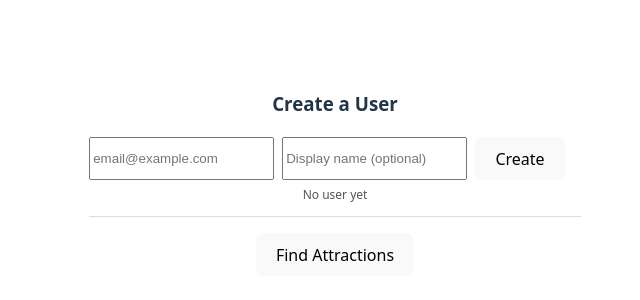
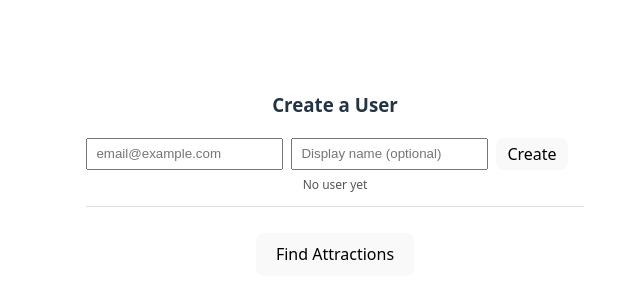
Before and after one commit to adicaluga/LandMarkr, a React (Vite) app in the folder client/: page / in a window 1280 px wide. Shown: the part 218-518 px from the top of the page, without its empty margins (305-945 px from the left). Built offline with nearby package versions, Linux system fonts and the light colour scheme.

Commit message:
Removed inline css and put it in a dedicated css file

```diff
--- /dev/null
+++ b/client/src/SearchDemo.css
@@ -0,0 +1,60 @@
+/* client/src/SearchDemo.css */
+
+.userSection {
+  margin-bottom: 16px;
+  padding-bottom: 12px;
+  border-bottom: 1px solid #ddd;
+}
+
+.form {
+  display: flex;
+  gap: 8px;
+  flex-wrap: wrap;
+}
+
+.form input {
+  padding: 4px 8px;
+}
+
+.form button {
+  padding: 4px 10px;
+  cursor: pointer;
+}
+
+.userMsg {
+  margin-left: 8px;
+  font-size: 0.9rem;
+  color: crimson;
+}
+
+.userMsg.success {
+  color: green;
+}
+
+.userBadge {
+  margin-top: 6px;
+  font-size: 12px;
+  color: #555;
+}
+
+ul {
+  list-style-type: none;
+  padding-left: 0;
+}
+
+ul li {
+  margin-bottom: 6px;
+}
+
+ul li button {
+  margin-left: 8px;
+  cursor: pointer;
+}
+
+.attractionFinder {
+    margin-top: 10px;
+}
+
+.find {
+    margin-top: 10px;
+}
--- a/client/src/SearchDemo.jsx
+++ b/client/src/SearchDemo.jsx
@@ -1,4 +1,5 @@
 import {useEffect, useState } from "react";
+import "./SearchDemo.css";
 
 export default function SearchDemo() {
   // --user state--
@@ -37,6 +38,8 @@ export default function SearchDemo() {
       }
       const newUser = await res.json();
       setUser(newUser);
+
+       // Use a localStorage  ??????
       localStorage.setItem("landmarkr:user", JSON.stringify(newUser));
       setUserMsg(`Created user #${newUser.id}`);
       setEmail("");
@@ -71,9 +74,10 @@ export default function SearchDemo() {
   return (
     <>
       {/* --- Create User --- */}
-        <section style={{ marginBottom: 16, paddingBottom: 12, borderBottom: "1px solid #ddd" }}>
+      <section className="userSection">
         <h3>Create a User</h3>
-          <form onSubmit={createUser} style={{ display: "flex", gap: 8, flexWrap: "wrap" }}>
+
+        <form onSubmit={createUser} className="form">
           <input
             type="email"
             placeholder="email@example.com"
@@ -88,26 +92,26 @@ export default function SearchDemo() {
             onChange={(e) => setName(e.target.value)}
           />
           <button type="submit">Create</button>
-            <span style={{ marginLeft: 8, color: userMsg?.startsWith("Created") ? "green" : "crimson" }}>
+          <span className={`userMsg ${userMsg.startsWith("Created") ? "success" : ""}`}>
             {userMsg}
           </span>
         </form>
-          <div style={{ marginTop: 6, fontSize: 12, color: "#555" }}>{userBadge}</div>
+
+        <div className="userBadge">{userBadge}</div>
       </section>
 
       {/* --- Find Attractions --- */}
-        <section>
-          <button onClick={find} disabled={loading}>
+      <section className="attractionFinder">
+        <button onClick={find} disabled={loading} className="find">
           {loading ? "Loading..." : "Find Attractions"}
         </button>
-          <ul>
+        <ul className="list">
           {results.map((p) => (
             <li key={p.place_id}>
               {p.name}
-                {/* Placeholder "Save" button for later — needs Favourite model */}
               <button
-                  style={{ marginLeft: 8 }}
-                  disabled={!user} // require a user first
+                className="saveBtn"
+                disabled={!user}
                 title={!user ? "Create a user first" : "Save (coming soon)"}
                 onClick={() => alert("Save to favourites coming soon")}
               >
```
Also changed, not shown: 1 other file (tests, documents, lock files or other folders). Lines whose indentation alone changed are shown as unchanged.
